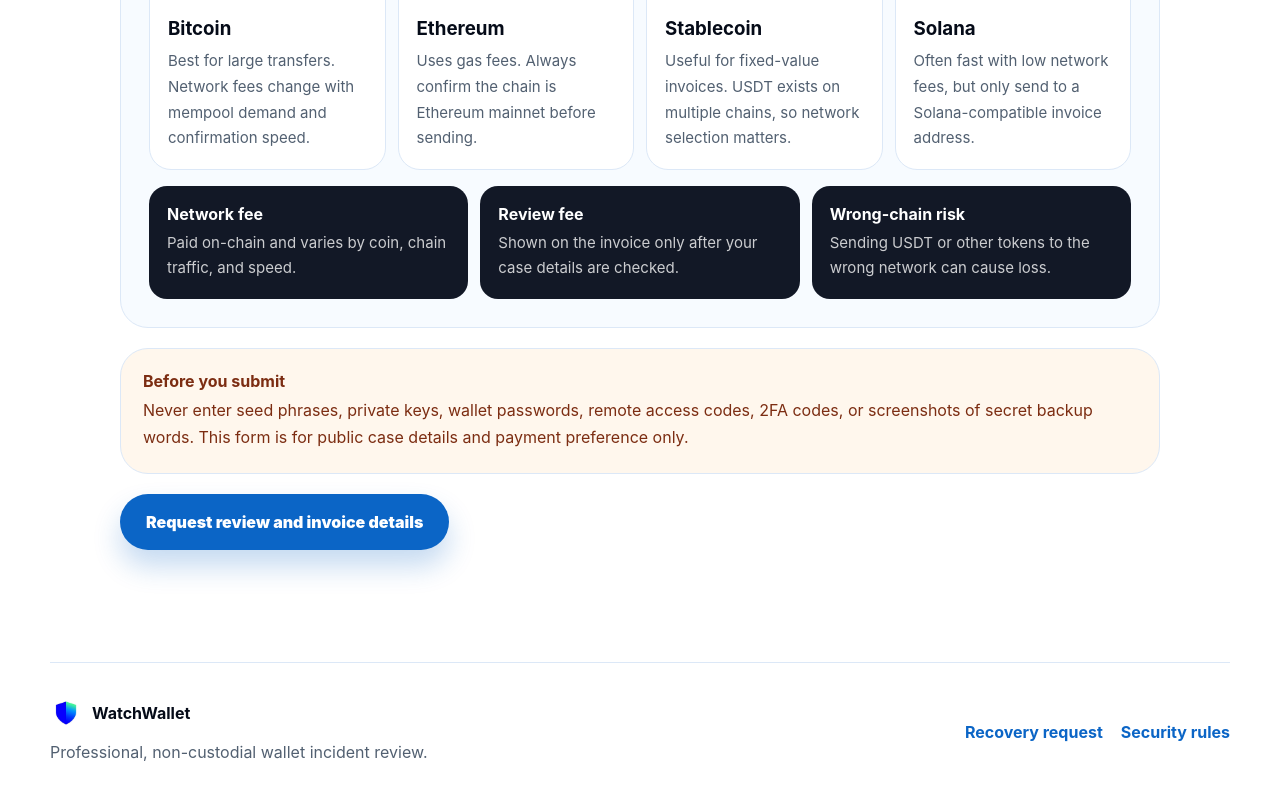
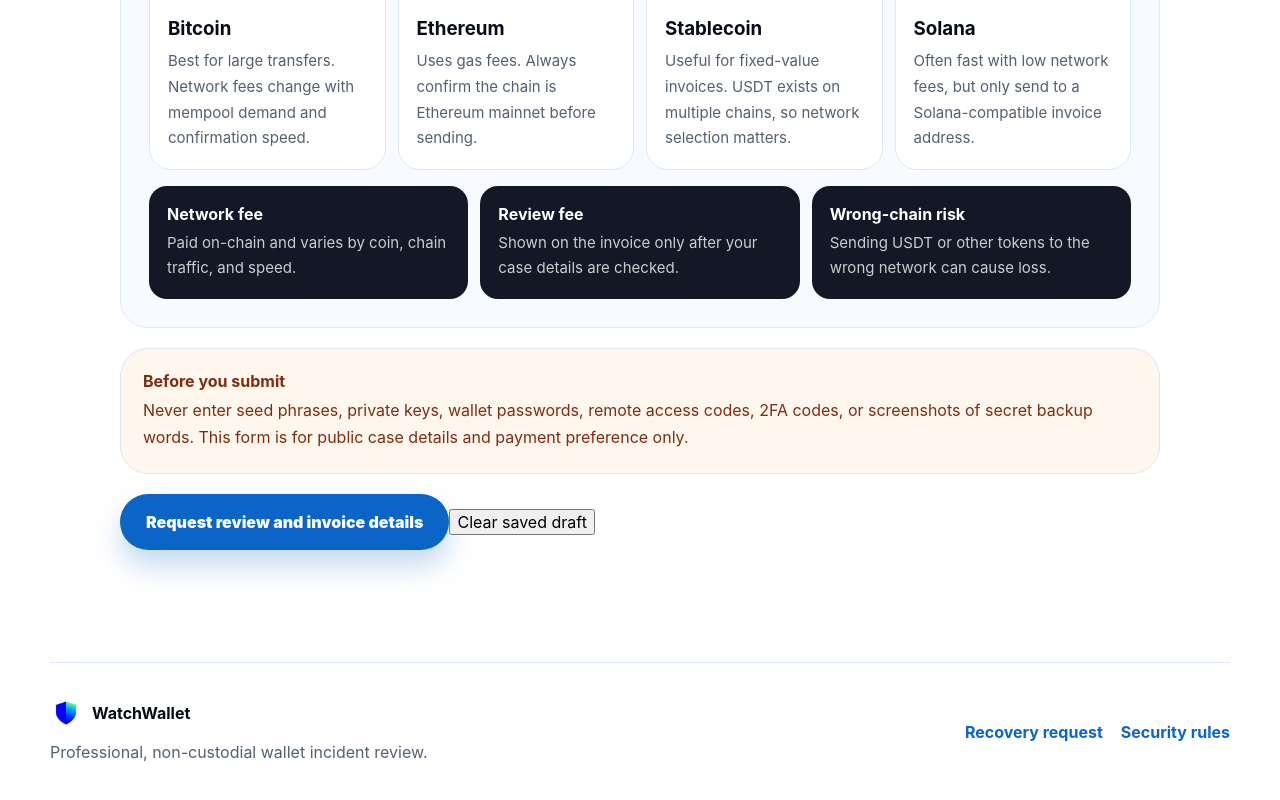
Before and after one commit to C0DE-8/wallet-unlock, a React (Vite) app in the folder frontend/: page /recover in a window 1280 px wide. Shown: the part 2899-3699 px from the top of the page. Built offline with nearby package versions, Linux system fonts and the light colour scheme.

Commit message:
files update

```diff
--- a/frontend/src/pages/recover/Recover.jsx
+++ b/frontend/src/pages/recover/Recover.jsx
@@ -90,6 +90,7 @@ const initialFormData = {
 }
 
 const storageKey = 'watchwallet-recovery-form'
+const submissionStorageKey = 'watchwallet-recovery-submission'
 
 function Recover() {
   const [formData, setFormData] = useState(() => {
@@ -105,6 +106,20 @@ function Recover() {
       return initialFormData
     }
   })
+  const [submission, setSubmission] = useState(() => {
+    const savedSubmission = window.localStorage.getItem(submissionStorageKey)
+
+    if (!savedSubmission) {
+      return null
+    }
+
+    try {
+      return JSON.parse(savedSubmission)
+    } catch {
+      return null
+    }
+  })
+  const [error, setError] = useState('')
 
   const selectedWallet = paymentWallets.find((wallet) => (
     wallet.id === formData.paymentWallet
@@ -116,6 +131,49 @@ function Recover() {
 
     setFormData(nextData)
     window.localStorage.setItem(storageKey, JSON.stringify(nextData))
+  }
+
+  const submitRecoveryRequest = (event) => {
+    event.preventDefault()
+
+    const requiredFields = [
+      'name',
+      'email',
+      'lockedLocation',
+      'asset',
+      'network',
+      'lockedAmount',
+      'walletAddress',
+      'transactionProof',
+      'paymentWallet',
+    ]
+    const missingField = requiredFields.find((field) => !formData[field].trim())
+
+    if (missingField) {
+      setError('Please complete the required case and payment fields before submitting.')
+      return
+    }
+
+    const nextSubmission = {
+      ...formData,
+      reviewFee: '$49 demo review fee',
+      demoWalletName: selectedWallet?.name,
+      demoWalletAddress: selectedWallet?.demoAddress,
+      submittedAt: new Date().toISOString(),
+      reference: `WW-${Date.now().toString().slice(-6)}`,
+    }
+
+    window.localStorage.setItem(submissionStorageKey, JSON.stringify(nextSubmission))
+    setSubmission(nextSubmission)
+    setError('')
+  }
+
+  const clearDraft = () => {
+    window.localStorage.removeItem(storageKey)
+    window.localStorage.removeItem(submissionStorageKey)
+    setFormData(initialFormData)
+    setSubmission(null)
+    setError('')
   }
 
   return (
@@ -154,7 +212,7 @@ function Recover() {
           </article>
         </section>
 
-        <form className={styles.recoveryForm}>
+        <form className={styles.recoveryForm} onSubmit={submitRecoveryRequest}>
           <section className={styles.formSection}>
             <div className={styles.sectionTitle}>
               <p className={layoutStyles.kicker}>Your contact</p>
@@ -169,6 +227,7 @@ function Recover() {
                   placeholder="Your name"
                   value={formData.name}
                   onChange={updateFormData}
+                  required
                 />
               </label>
               <label>
@@ -179,6 +238,7 @@ function Recover() {
                   placeholder="you@example.com"
                   value={formData.email}
                   onChange={updateFormData}
+                  required
                 />
               </label>
               <label>
@@ -206,6 +266,7 @@ function Recover() {
                   name="lockedLocation"
                   value={formData.lockedLocation}
                   onChange={updateFormData}
+                  required
                 >
                   <option value="" disabled>
                     Select where the funds are locked
@@ -223,6 +284,7 @@ function Recover() {
                   placeholder="Example: BTC, ETH, USDT"
                   value={formData.asset}
                   onChange={updateFormData}
+                  required
                 />
               </label>
               <label>
@@ -231,6 +293,7 @@ function Recover() {
                   name="network"
                   value={formData.network}
                   onChange={updateFormData}
+                  required
                 >
                   <option value="" disabled>
                     Select a network
@@ -252,6 +315,7 @@ function Recover() {
                   placeholder="Example: 0.25 BTC or 4,000 USDT"
                   value={formData.lockedAmount}
                   onChange={updateFormData}
+                  required
                 />
               </label>
               <label className={styles.wideField}>
@@ -262,6 +326,7 @@ function Recover() {
                   placeholder="Public wallet address, exchange case ID, or platform username"
                   value={formData.walletAddress}
                   onChange={updateFormData}
+                  required
                 />
               </label>
               <label className={styles.wideField}>
@@ -272,6 +337,7 @@ function Recover() {
                   placeholder="Paste public transaction hashes, explorer links, dates, and the platform involved"
                   value={formData.transactionProof}
                   onChange={updateFormData}
+                  required
                 ></textarea>
               </label>
             </div>
@@ -309,6 +375,7 @@ function Recover() {
                     value={wallet.id}
                     checked={formData.paymentWallet === wallet.id}
                     onChange={updateFormData}
+                    required
                   />
                   <span>
                     <strong>{wallet.name}</strong>
@@ -421,10 +488,55 @@ function Recover() {
             </p>
           </section>
 
-          <button className={styles.submitButton} type="button">
-            Request review and invoice details
-          </button>
+          {error && (
+            <p className={styles.errorMessage}>{error}</p>
+          )}
+
+          <div className={styles.formActions}>
+            <button className={styles.submitButton} type="submit">
+              Request review and invoice details
+            </button>
+            <button className={styles.clearButton} type="button" onClick={clearDraft}>
+              Clear saved draft
+            </button>
+          </div>
         </form>
+
+        {submission && (
+          <section className={styles.confirmationPanel} aria-live="polite">
+            <div>
+              <p className={layoutStyles.kicker}>Request saved</p>
+              <h2>Review request created</h2>
+              <p>
+                Your request was saved locally with reference
+                {' '}
+                <strong>{submission.reference}</strong>
+                . This demo does not send data to a server yet.
+              </p>
+            </div>
+            <dl>
+              <div>
+                <dt>Review fee</dt>
+                <dd>{submission.reviewFee}</dd>
+              </div>
+              <div>
+                <dt>Payment wallet</dt>
+                <dd>{submission.demoWalletName}</dd>
+              </div>
+              <div>
+                <dt>Demo wallet address</dt>
+                <dd>{submission.demoWalletAddress}</dd>
+              </div>
+              <div>
+                <dt>Locked funds</dt>
+                <dd>{submission.lockedAmount} {submission.asset} on {submission.network}</dd>
+              </div>
+            </dl>
+            <p className={styles.confirmationNote}>
+              Demo only: do not send money to placeholder wallet addresses.
+            </p>
+          </section>
+        )}
       </main>
     </Layout>
   )
```
Also changed, not shown: frontend/vercel.json (added), 1 other file (tests, documents, lock files or other folders).
